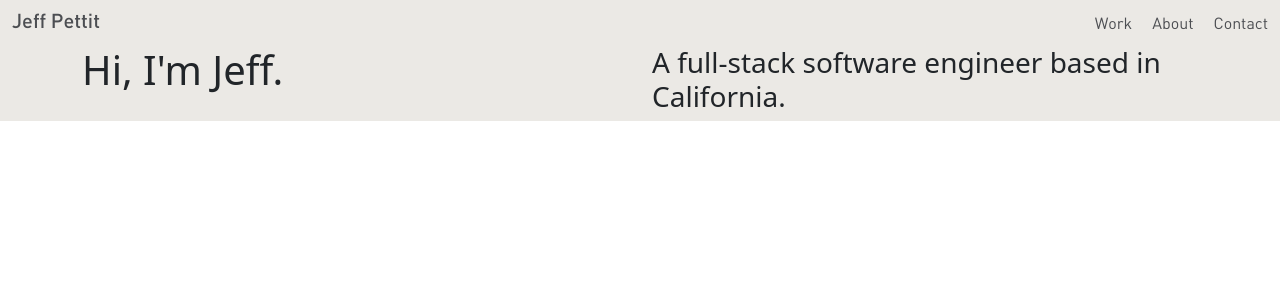
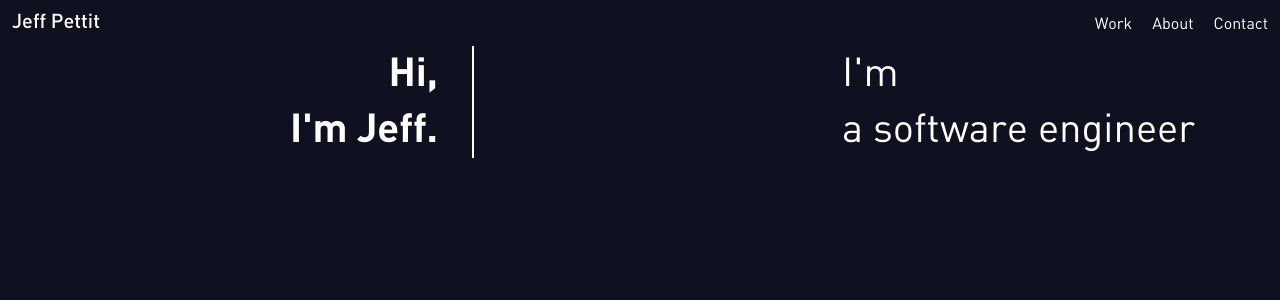
Before and after one commit to jwpettit/Portfolio-Website, a React (Create React App) app: page / in a window 1280 px wide. Shown: the top 300 px of the page. Built offline with nearby package versions, Linux system fonts and the light colour scheme.

Commit message:
Started working on getting V2 homepage built

```diff
--- a/src/App.css
+++ b/src/App.css
@@ -14,7 +14,8 @@
 }
 
 .App {
-    background-color: #ebe9e5;
+    background-color: #0F1120;
+    height: 100vh
 }
 
 .Temp-Landing {
@@ -55,10 +56,29 @@
 .Navlinks {
     margin-left: 20px;
     font-family: DIN-Regular;
-    color: #4c4e52;
+    color: #FFFFFF;
 }
 
 .Navbar-Brand {
     font-family: DIN-Medium;
-    color: #4c4e52;
+    color: #FFFFFF;
 }
+
+.Homepage-Intro-Text {
+    text-align: right;
+    font-family: DIN-Bold;
+    color: #FFFFFF;
+}
+
+.Homepage-About-Text {
+    text-align: left;
+    font-family: DIN-Regular;
+    color: #FFFFFF
+}
+
+.Homepage-Divider-Line {
+    border-left: 2px solid #FFFFFF; /* change the color code and width as per your requirement */
+    height: 100%; /* set the height of the line as per your requirement */
+    margin-left: 10px;
+    margin-right: 10px;
+}
--- a/src/pages/Landing.jsx
+++ b/src/pages/Landing.jsx
@@ -8,12 +8,16 @@ export default function Landing() {
             <Container>
                 <Row>
                     <Col>
-                        <h1>Hi, I'm Jeff.</h1>
+                        <h1 className="Homepage-Intro-Text">Hi,</h1>
+                        <h1 className="Homepage-Intro-Text">I'm Jeff.</h1>
                     </Col>
                     <Col>
-                        <h3>
-                            A full-stack software engineer based in California.
-                        </h3>
+                        <div className="Homepage-Divider-Line" />
+                    </Col>
+                    <Col>
+                        <h1 className="Homepage-About-Text">I'm</h1>
+                        <h1 className="Homepage-About-Text">a software engineer</h1>
+
                     </Col>
                 </Row>
             </Container>
```
